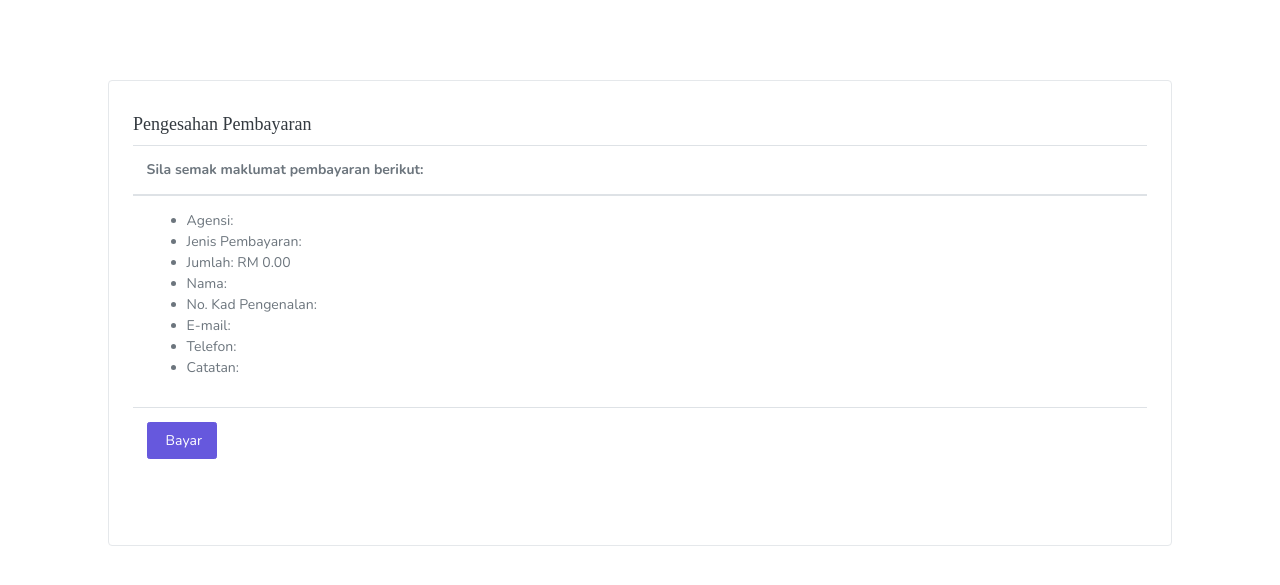
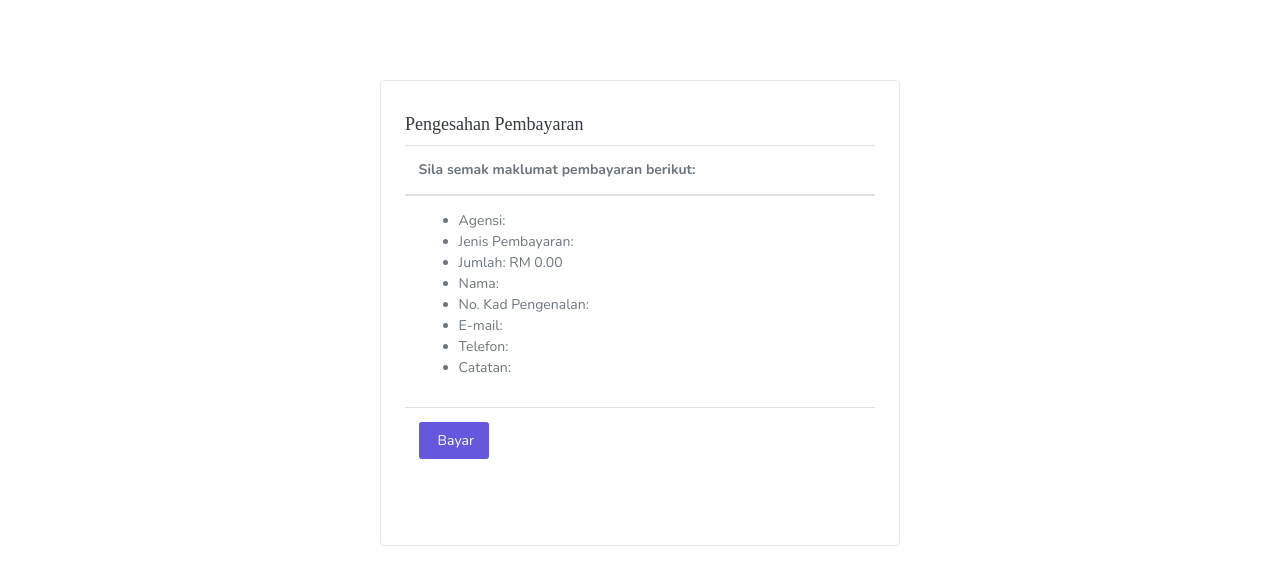
Before and after one commit to lavasystems/demo-epayment, a PHP site: page /confirm.php in a window 1280 px wide. Shown: the top 585 px of the page. Run offline with PHP 8.4, Linux system fonts and the light colour scheme; data that the repository does not hold is empty; some web fonts are replaced.

Commit message:
change offset
Signed-off-by: Fadli Saad <fadlisaad@gmail.com>

```diff
--- a/confirm.php
+++ b/confirm.php
@@ -28,7 +28,7 @@
             <div class="container-fluid">
 
                 <div class="row">
-                    <div class="col-lg-12">
+                    <div class="col-lg-6 offset-lg-3">
                         <div class="border p-3 mb-3 rounded">
                             <h4>Pengesahan Pembayaran</h4>
                             <div class="row mb-3">
--- a/receipt.php
+++ b/receipt.php
@@ -28,7 +28,7 @@
             <div class="container-fluid">
 
                 <div class="row">
-                    <div class="col-lg-12">
+                    <div class="col-lg-6 offset-lg-3">
                         <div class="border p-3 mb-3 rounded">
                             <h4>Bukti Pembayaran</h4>
                             <div class="row mb-3">
```
